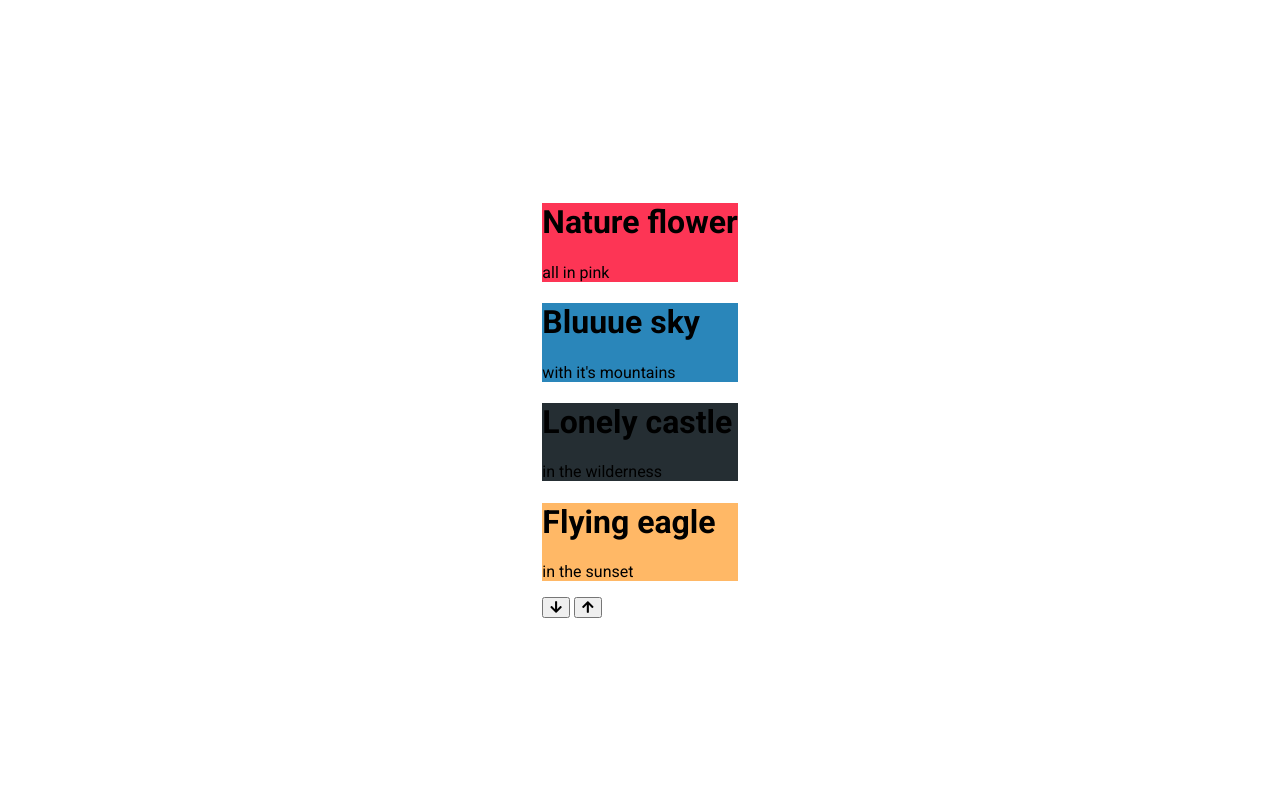
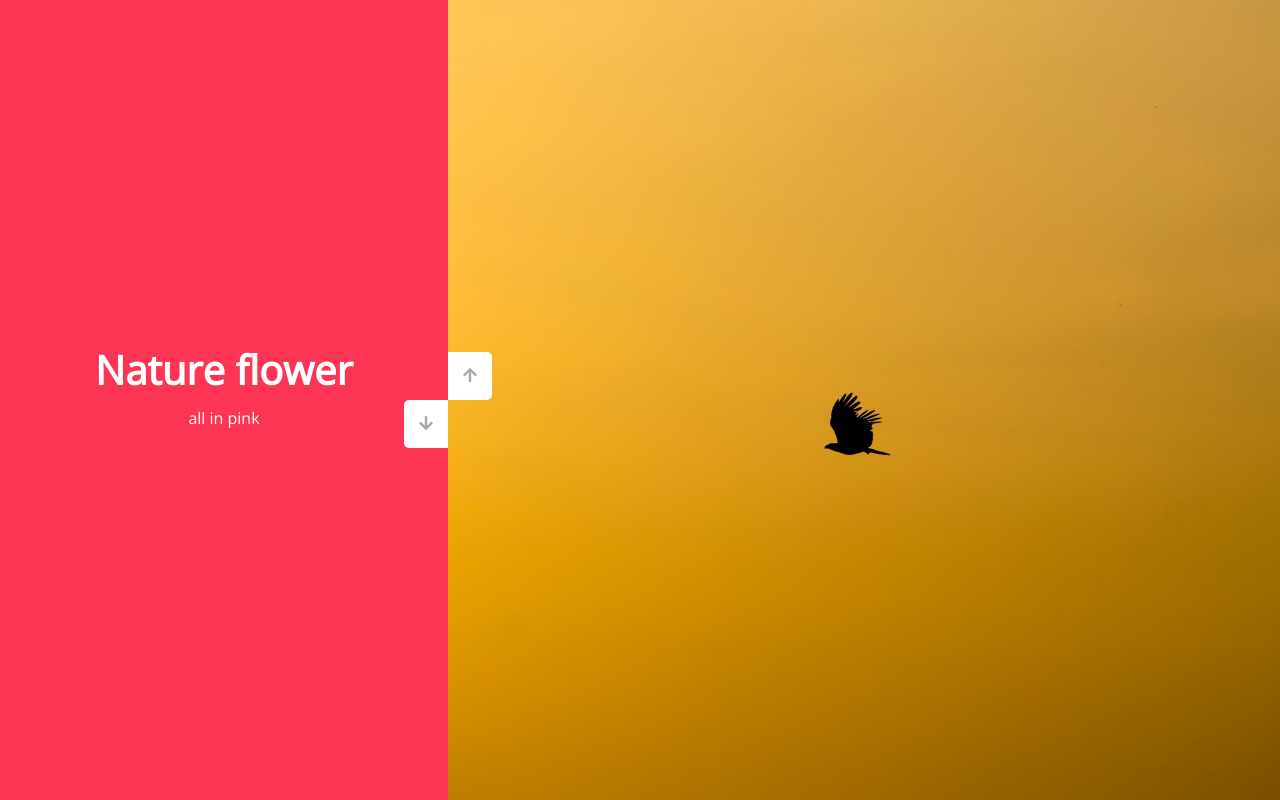
Before and after one commit to bendrendel/vertical-slider, a plain HTML site: page index.html in a window 1280 px wide. Shown: the top 800 px of the page. Drawn offline with nearby package versions, Linux system fonts and the light colour scheme.

Commit message:
Add styles

```diff
--- a/style.css
+++ b/style.css
@@ -1,16 +1,93 @@
-@import url("https://fonts.googleapis.com/css2?family=Roboto:wght@400;700&display=swap");
+@import url("https://fonts.googleapis.com/css?family=Open+Sans");
 
 * {
   box-sizing: border-box;
+  margin: 0;
+  padding: 0;
 }
 
 body {
-  font-family: "Roboto", sans-serif;
+  font-family: "Open Sans", sans-serif;
+  height: 100vh;
+}
+
+.slide-container {
+  position: relative;
+  overflow: hidden;
+  width: 100vw;
+  height: 100vh;
+}
+
+.left-slide {
+  height: 100%;
+  width: 35%;
+  position: absolute;
+  top: 0;
+  left: 0;
+}
+
+.left-slide > div {
+  height: 100%;
+  width: 100%;
   display: flex;
   flex-direction: column;
   align-items: center;
   justify-content: center;
-  height: 100vh;
-  overflow: hidden;
-  margin: 0;
+  color: #fff;
 }
+
+.left-slide h1 {
+  font-size: 40px;
+  margin-bottom: 10px;
+  margin-top: -30px;
+}
+
+.right-slide {
+  height: 100%;
+  position: absolute;
+  top: 0;
+  left: 35%;
+  width: 65%;
+}
+
+.right-slide > div {
+  background-repeat: no-repeat;
+  background-size: cover;
+  background-position: center center;
+  height: 100%;
+  width: 100%;
+}
+
+button {
+  background-color: #fff;
+  border: none;
+  color: #aaa;
+  cursor: pointer;
+  font-size: 16px;
+  padding: 15px;
+}
+
+button:hover {
+  color: #222;
+}
+
+button:focus {
+  outline: none;
+}
+
+.slider-container .action-buttons button {
+  position: absolute;
+  left: 35%;
+  top: 50%;
+  z-index: 1;
+}
+
+.slider-container .action-buttons .down-button {
+  transform: translateX(-100%);
+  border-radius: 5px 0 0 5px;
+}
+
+.slider-container .action-buttons .up-button {
+  transform: translateY(-100%);
+  border-radius: 0 5px 5px 0;
+}
```
